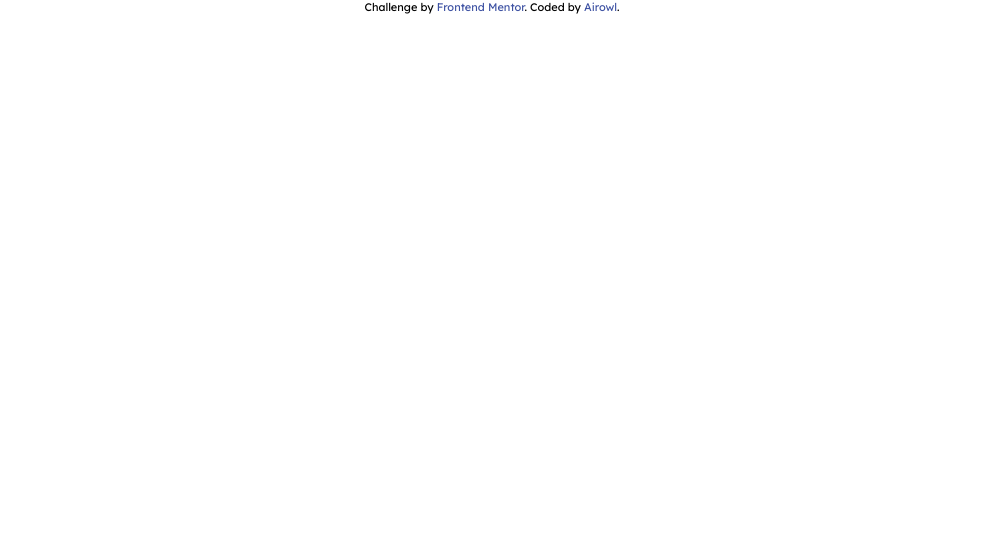
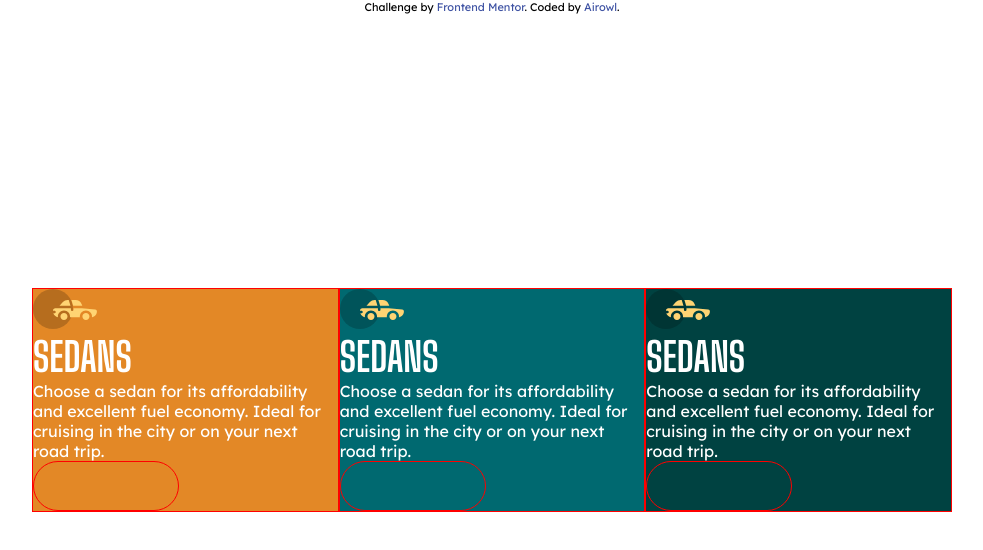
Before and after one commit to airowl/3-column-preview-card-component-main, a plain HTML site: page index.html in a window 1280 px wide. Shown: the whole page, without its empty margins (148-1131 px from the left). Drawn offline with Linux system fonts and the light colour scheme.

Commit message:
update la main con 3 section

```diff
--- a/css/style.css
+++ b/css/style.css
@@ -19,19 +19,23 @@ a{
     color: transparent;
 }
 
-h1, p, a:visited{
-    color: #fff;
-}
-
 h1{
     font-family: 'Big Shoulders Display', cursive;
     font-size: 40px;
 }
 
-/*
-font-family: 'Big Shoulders Display', cursive;
-font-family: 'Lexend Deca', sans-serif;
- */
+h1, p, a:visited{
+    color: #fff;
+}
+
+main{
+    position: absolute;
+    top: 50%;
+    left: 50%;
+    transform: translate(-50%, -50%);
+    display: flex;
+    width: 920px;
+}
 
 .big_btn{
     border: 1px solid red;
@@ -43,3 +47,20 @@ font-family: 'Lexend Deca', sans-serif;
     text-align: center;
     border-radius: 30px;
 }
+
+.labels{
+    width: calc(100% / 3);
+    border: 1px solid red;
+}
+
+#sedans_label{
+    background-color: hsl(31, 77%, 52%);
+}
+
+#suvs_label{
+    background-color: hsl(184, 100%, 22%);
+}
+
+#luxury_label{
+    background-color: hsl(179, 100%, 13%);
+}
--- a/index.html
+++ b/index.html
@@ -24,7 +24,54 @@
 </head>
 <body>
 
+  <main>
 
+    <section class="labels" id="sedans_label">
+      <img src="images/icon-sedans.svg" alt="Sedans">
+      <h1>
+        SEDANS
+      </h1>
+      <p>
+        Choose a sedan for its affordability and excellent fuel economy. Ideal for cruising in the city or on your next road trip.
+      </p>
+      <a href="#">
+        <div class="big_btn">
+          Learn More
+        </div>
+      </a>
+    </section>
+
+    <section class="labels" id="suvs_label">
+      <img src="images/icon-sedans.svg" alt="Sedans">
+      <h1>
+        SEDANS
+      </h1>
+      <p>
+        Choose a sedan for its affordability and excellent fuel economy. Ideal for cruising in the city or on your next road trip.
+      </p>
+      <a href="#">
+        <div class="big_btn">
+          Learn More
+        </div>
+      </a>
+    </section>
+
+    <section class="labels" id="luxury_label">
+      <img src="images/icon-sedans.svg" alt="Sedans">
+      <h1>
+        SEDANS
+      </h1>
+      <p>
+        Choose a sedan for its affordability and excellent fuel economy. Ideal for cruising in the city or on your next road trip.
+      </p>
+      <a href="#">
+        <div class="big_btn">
+          Learn More
+        </div>
+      </a>
+    </section>
+
+  </main>
 
 
 
```
